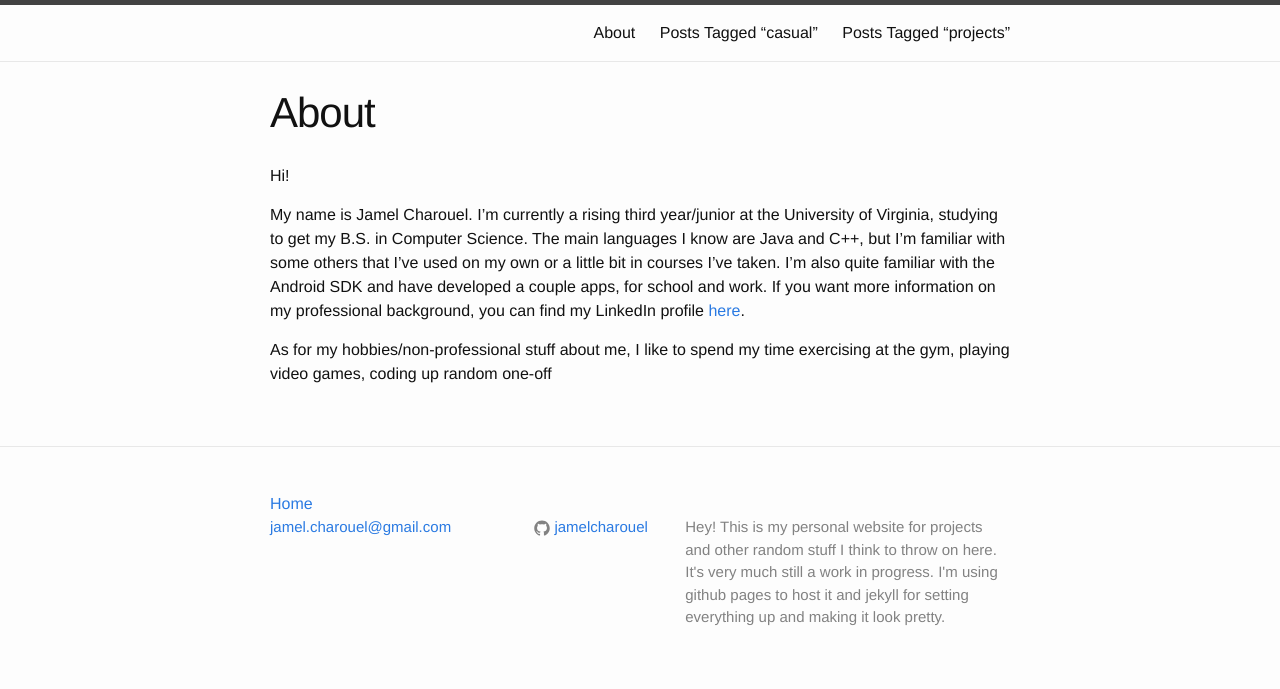
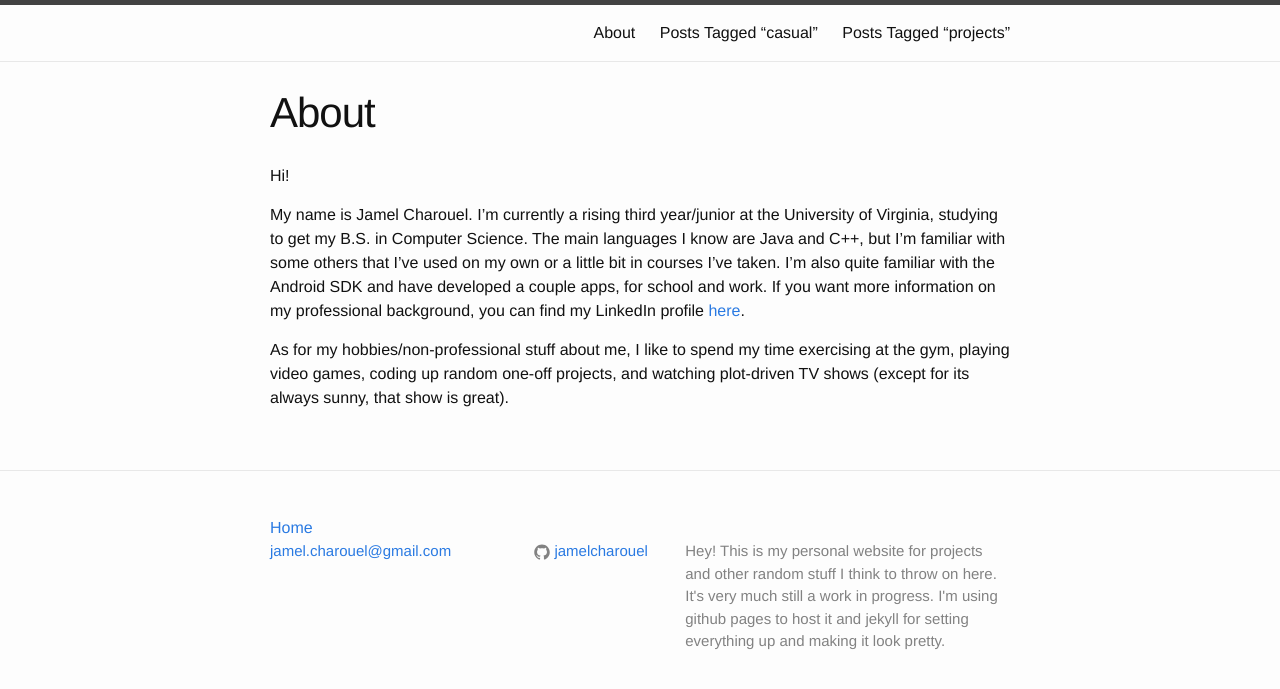
Before and after one commit to jamelcharouel/jamelcharouel.github.io, a Jekyll site: the page built from about.md, in a window 1280 px wide. Shown: the top 689 px of the page. Built offline with Jekyll 4.4.1, drawn with Linux system fonts in a browser that asks for light colours.

Commit message:
finished sentence in about page

```diff
--- a/about.md
+++ b/about.md
@@ -9,4 +9,4 @@ Hi!
 
 My name is Jamel Charouel. I'm currently a rising third year/junior at the University of Virginia, studying to get my B.S. in Computer Science.  The main languages I know are Java and C++, but I'm familiar with some others that I've used on my own or a little bit in courses I've taken. I'm also quite familiar with the Android SDK and have developed a couple apps, for school and work. If you want more information on my professional background, you can find my LinkedIn profile [here](https://www.linkedin.com/pub/jamel-charouel/a2/739/892).
 
-As for my hobbies/non-professional stuff about me, I like to spend my time exercising at the gym, playing video games, coding up random one-off
+As for my hobbies/non-professional stuff about me, I like to spend my time exercising at the gym, playing video games, coding up random one-off projects, and watching plot-driven TV shows (except for its always sunny, that show is great).
```
